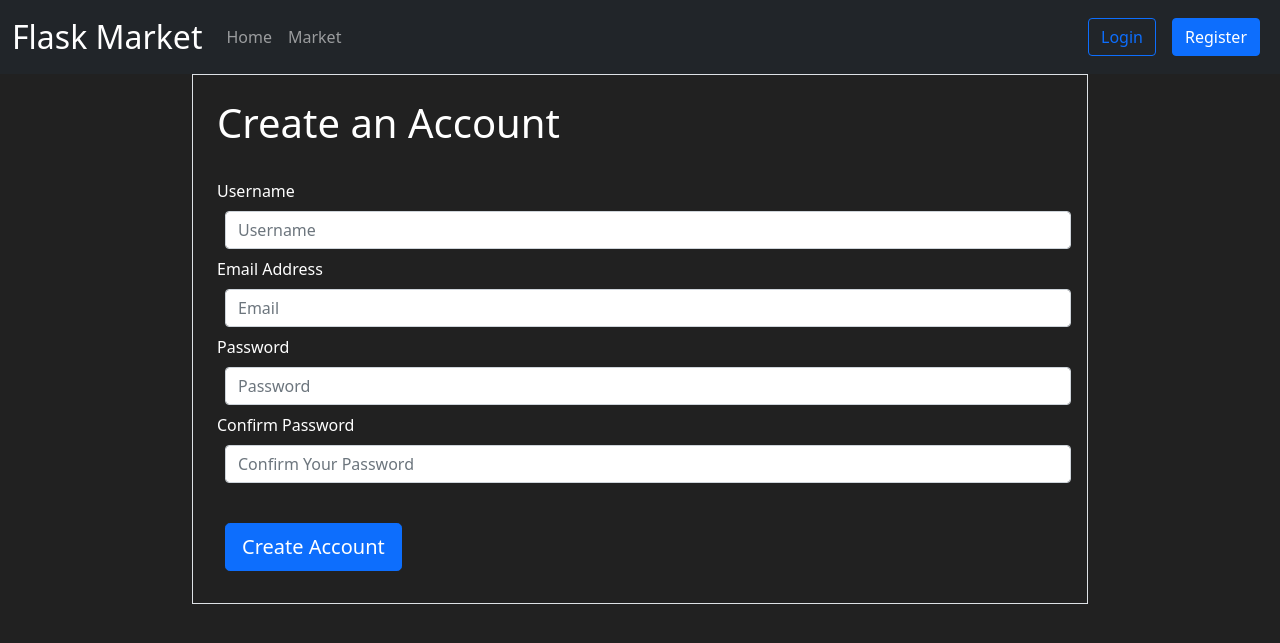
After one commit to srinidhibhat45/FlaskMarket, a Flask app: page /register in a window 1280 px wide. The commit adds this page. Shown: the top 643 px of the page. Run offline with Flask 2, Linux system fonts and the light colour scheme.

Commit message:
updated requirements and fixed forms

```diff
--- a/market/__init__.py
+++ b/market/__init__.py
@@ -3,7 +3,7 @@ from flask_sqlalchemy import SQLAlchemy
 
 app = Flask(__name__)
 app.config['SQLALCHEMY_DATABASE_URI'] = "sqlite:///market.db"
-app.config['SQLALCHEMY_TRACK_MODIFICATIONS'] = False
+app.config['SECRET_KEY'] = '6424cbdee5ddacdf6c82fd1b'
 db = SQLAlchemy(app)
 
 from market import routes
--- /dev/null
+++ b/market/forms.py
@@ -0,0 +1,11 @@
+from flask_wtf import FlaskForm
+from wtforms import StringField, PasswordField, SubmitField
+from wtforms.validators import Length, EqualTo, Email, DataRequired
+
+
+class RegisterForm(FlaskForm):
+    username = StringField(label="Username", validators=[Length(min=2, max=30), DataRequired()])
+    email_address = StringField(label="Email Address", validators=[Email(), DataRequired()])
+    password1 = PasswordField(label="Password", validators=[Length(min=6), DataRequired()])
+    password2 = PasswordField(label="Confirm Password", validators=[EqualTo('password1'), DataRequired()])
+    submit = SubmitField(label="Create Account")
--- a/market/models.py
+++ b/market/models.py
@@ -1,4 +1,5 @@
 from market import db
+
 
 class User(db.Model):
     id = db.Column(db.Integer, primary_key=True)
@@ -8,6 +9,7 @@ class User(db.Model):
     budget = db.Column(db.Integer, nullable=False, default=1000)
     items = db.relationship('Item', backref='owned_user', lazy=True)
 
+
 class Item(db.Model):
     id = db.Column(db.Integer, primary_key=True)
     name = db.Column(db.String(30), nullable=False, unique=False)
@@ -15,5 +17,6 @@ class Item(db.Model):
     barcode = db.Column(db.String(12), nullable=False, unique=False)
     description = db.Column(db.String(1024), nullable=False)
     owner = db.Column(db.Integer, db.ForeignKey('user.id'))
+
     def __repr__(self):
         return f"item {self.name}"
--- a/market/routes.py
+++ b/market/routes.py
@@ -1,6 +1,8 @@
 from market import app
-from flask import render_template
-from market.models import Item
+from flask import render_template, redirect, url_for
+from market.models import Item, User
+from market.forms import RegisterForm
+from market import db
 
 @app.route('/')
 @app.route('/home')
@@ -14,6 +16,22 @@ def market_page():
     return render_template('market.html', items=items)
 
 
+@app.route('/register', methods=['GET', 'POST'])
+def register_page():
+    form = RegisterForm()
+    if form.validate_on_submit():
+        user_to_create = User(username=form.username.data,
+                              email_address=form.email_address.data,
+                              password_hash=form.password1.data)
+        db.session.add(user_to_create)
+        db.session.commit()
+        return redirect(url_for('market_page'))
+    if form.errors != {}:
+        for err_msg in form.errors.values():
+            print(f'There was an error with creating a user: {err_msg}')
+    return render_template('register.html', form=form)
+
+
 # @app.route('/about/<username>')
 # def about_page(username):
 #     return f"<h1>This is the about page of {username}</h1>"
--- a/market/templates/base.html
+++ b/market/templates/base.html
@@ -23,7 +23,7 @@
             <div class="collapse navbar-collapse" id="navbarSupportedContent">
                 <ul class="navbar-nav me-auto mb-2 mb-lg-0">
                     <li class="nav-item">
-                        <a class="nav-link active" aria-current="page" href="/home">Home</a>
+                        <a class="nav-link" aria-current="page" href="/home">Home</a>
                     </li>
                     <li class="nav-item">
                         <a class="nav-link" href="/market">Market</a>
@@ -31,10 +31,10 @@
                 </ul>
                 <ul class="navbar-nav mb-2 mb-lg-0">
                     <li class="nav-item">
-                        <a href=""><button type="button" class="btn btn-outline-primary mx-2">Login</button></a>
+                        <a href=""><button type="button" class="btn btn-outline-primary m-2">Login</button></a>
                     </li>
                     <li class="nav-item">
-                        <a href=""><button type="button" class="btn btn-primary mx-2">Register</button></a>
+                        <a href="/register"><button type="button" class="btn btn-primary m-2">Register</button></a>
                     </li>
                 </ul>
             </div>
--- /dev/null
+++ b/market/templates/register.html
@@ -0,0 +1,27 @@
+{% extends 'base.html' %}
+{% block title %}Register{% endblock title %}
+
+{% block body %}
+<div style="width: 70%" class="container p-4 border">
+    <form method="POST" class="form-register align-center" style="color:white">
+        {{ form.hidden_tag() }}
+        <h1>Create an Account</h1>
+        <br>
+        {{ form.username.label() }}
+        {{ form.username(class="form-control m-2", placeholder="Username") }}
+
+        {{ form.email_address.label() }}
+        {{ form.email_address(class="form-control m-2", placeholder="Email") }}
+
+        {{ form.password1.label() }}
+        {{ form.password1(class="form-control m-2", placeholder="Password") }}
+
+        {{ form.password2.label() }}
+        {{ form.password2(class="form-control m-2", placeholder="Confirm Your Password") }}
+
+        <br>
+
+        {{form.submit(class="btn btn-lg btn-block btn-primary m-2")}}
+    </form>
+</div>
+{% endblock body %}
```
Also changed, not shown: requirements.txt (added, +12 -0 lines), market/market.db.
